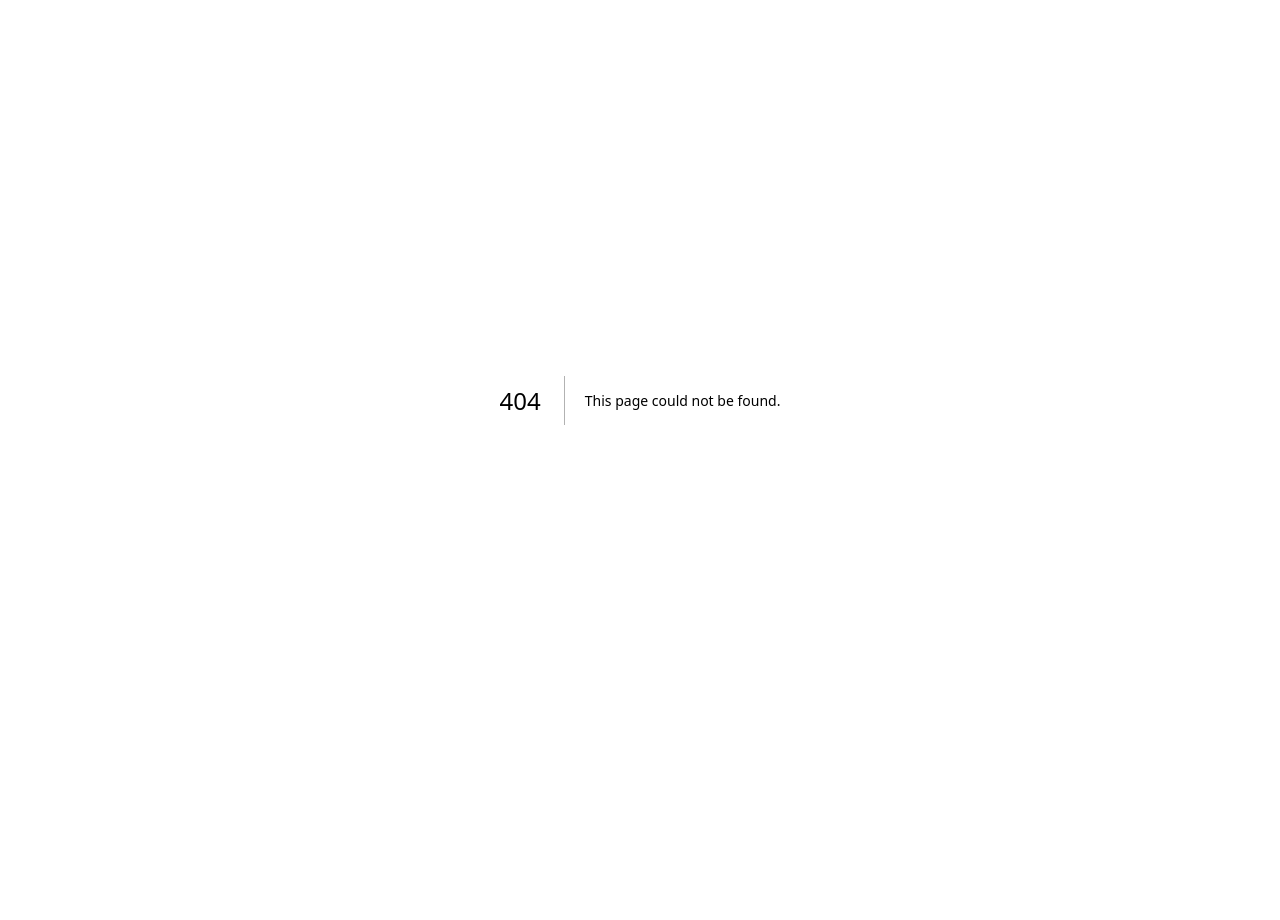
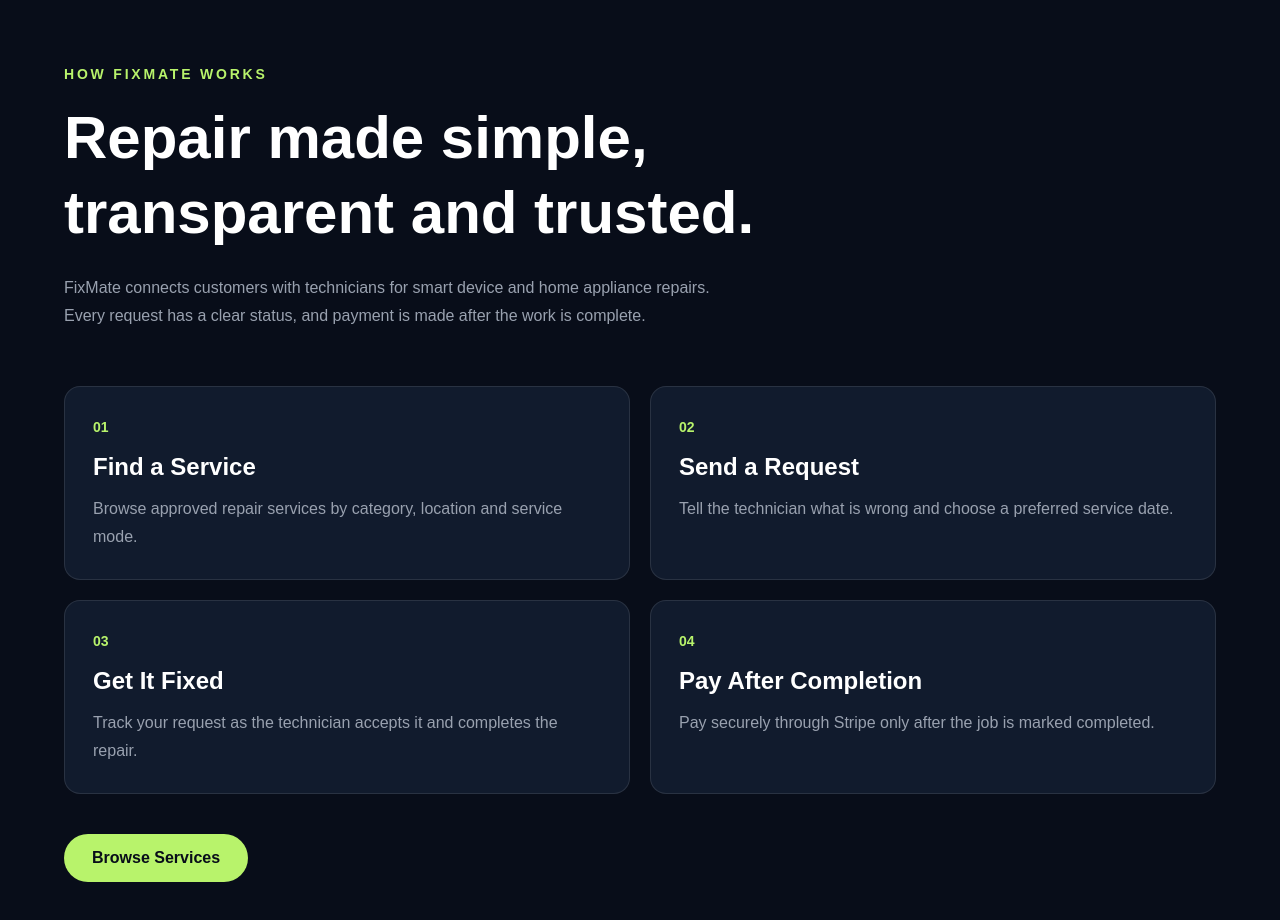
Before and after one commit to sajidraian/fixmate-client, a Next.js app: page /about in a window 1280 px wide. Before the commit this address had no page. Shown: the top 920 px of the page. Before the commit the page ends 800 px from the top, so only its background shows below. Built offline with nearby package versions, Linux system fonts and the light colour scheme.

Commit message:
Add FixMate how-it-works page

```diff
--- /dev/null
+++ b/src/app/about/page.tsx
@@ -0,0 +1,30 @@
+import Link from "next/link";
+
+const steps = [
+  ["01", "Find a Service", "Browse approved repair services by category, location and service mode."],
+  ["02", "Send a Request", "Tell the technician what is wrong and choose a preferred service date."],
+  ["03", "Get It Fixed", "Track your request as the technician accepts it and completes the repair."],
+  ["04", "Pay After Completion", "Pay securely through Stripe only after the job is marked completed."],
+];
+
+export default function AboutPage() {
+  return (
+    <main className="min-h-screen bg-[#080D19] px-5 py-16 text-white">
+      <div className="mx-auto max-w-6xl">
+        <p className="text-sm font-bold uppercase tracking-[0.2em] text-[#B8F36B]">How FixMate Works</p>
+        <h1 className="mt-4 max-w-3xl text-4xl font-black leading-tight md:text-6xl">Repair made simple, transparent and trusted.</h1>
+        <p className="mt-6 max-w-2xl leading-7 text-gray-400">FixMate connects customers with technicians for smart device and home appliance repairs. Every request has a clear status, and payment is made after the work is complete.</p>
+        <div className="mt-14 grid gap-5 md:grid-cols-2">
+          {steps.map(([number, title, description]) => (
+            <article key={number} className="rounded-2xl border border-white/10 bg-[#111B2D] p-7">
+              <span className="text-sm font-bold text-[#B8F36B]">{number}</span>
+              <h2 className="mt-3 text-2xl font-bold">{title}</h2>
+              <p className="mt-3 leading-7 text-gray-400">{description}</p>
+            </article>
+          ))}
+        </div>
+        <Link href="/services" className="mt-10 inline-flex rounded-full bg-[#B8F36B] px-7 py-3 font-bold text-[#080D19]">Browse Services</Link>
+      </div>
+    </main>
+  );
+}
```
